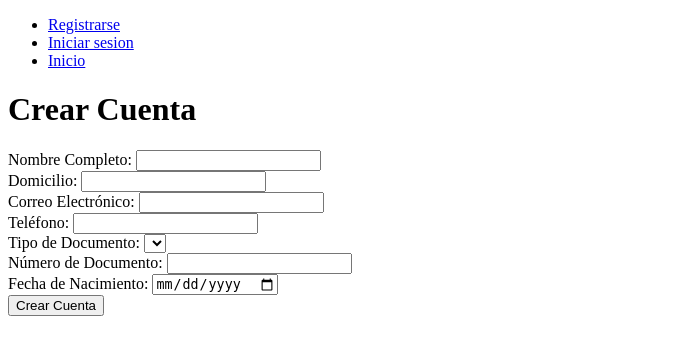
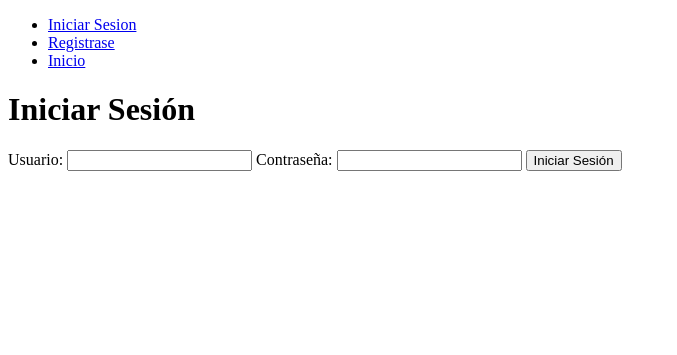
Before and after one commit to tomyasis/UTN, a Django app: page /login/ in a window 1280 px wide. Shown: the top 355 px of the page, without its empty margins (0-677 px from the left). Run offline with Django 4.2, Linux system fonts and the light colour scheme; lists and menus that the app fills with data are empty.

Commit message:
creacion de login y modificaciones de signin

```diff
--- a/UTN/templates/base.html
+++ b/UTN/templates/base.html
@@ -9,10 +9,10 @@
     <nav>
         <ul>
             <li>
-                <a href="/login">Registrarse</a>
+                <a href="/login">Iniciar Sesion</a>
             </li>
             <li>
-                <a href="/singin">Iniciar sesion</a>
+                <a href="/signin">Registrase</a>
             </li>
             <li>
                 <a href="/">Inicio</a>
--- a/UTN/templates/login.html
+++ b/UTN/templates/login.html
@@ -1,38 +1,19 @@
 {% extends 'base.html' %}
 
-{% block title %} Registrarse {% endblock %}
+{% block title %} Iniciar Sesion {% endblock %}
 
 {%block content%}
-<h1>Crear Cuenta</h1>
-    <form method="post">
-        {% csrf_token %}
-        <label for="nombre_completo">Nombre Completo:</label>
-        <input type="text" name="nombre_completo" required><br>
 
-        <label for="domicilio">Domicilio:</label>
-        <input type="text" name="domicilio" required><br>
+<h1>Iniciar Sesión</h1>
 
-        <label for="mail">Correo Electrónico:</label>
-        <input type="email" name="mail" required><br>
+<form action="" method="post">
+    <label for="usuario">Usuario:</label>
+    <input type="text" id="usuario" name="usuario" required>
 
-        <label for="telefono">Teléfono:</label>
-        <input type="text" name="telefono" required><br>
+    <label for="contrasena">Contraseña:</label>
+    <input type="password" id="contrasena" name="contrasena" required>
 
-        <label for="tipodocumento">Tipo de Documento:</label>
-        <select name="tipodocumento" required>
-           {% for tipo_documento in tipos_documentos %}
-               <option value="{{ tipo_documento.id }}">{{ tipo_documento.nombre }}</option>
-           {% endfor %}
-        </select><br>
-
-        <label for="documento">Número de Documento:</label>
-        <input type="text" name="documento" required><br>
-
-        <label for="fecha_nacimiento">Fecha de Nacimiento:</label>
-        <input type="date" name="fecha_nacimiento" required><br>
-
-        <button type="submit">Crear Cuenta</button>
-    </form>
-
+    <input type="submit" value="Iniciar Sesión">
+</form>
 
 {% endblock %}
--- a/UTN/urls.py
+++ b/UTN/urls.py
@@ -4,5 +4,5 @@
 urlpatterns = [
     path('', views.inicio),
     path('login/', views.login),
-    path('singin/', views.singin)
+    path('signin/', views.signin)
 ]
--- a/UTN/views.py
+++ b/UTN/views.py
@@ -1,11 +1,31 @@
-from django.shortcuts import render
+from django.shortcuts import render, redirect
 from UTN.models import *
+from django.contrib.auth import authenticate, login, logout
+from django.http import HttpResponse
+
 
 # Create your views here.
 def inicio(request):
     return render(request, 'index.html')
 
 def login (request):
+    if request.method == 'POST':
+        usuario = request.POST['usuario']
+        contrasena = request.POST['contrasena']
+
+        user = authenticate(request, username=usuario, password=contrasena)
+        if user is not None:
+            login(request, user)
+
+            #request.session["user"] = usuario
+            #request.session["password"] = contrasena
+            return redirect('/')
+        else:
+            return render(request, HttpResponse('logiate bien boludito'))
+    else:
+        return render(request, 'login.html')
+
+def signin(request):
     if request.method == 'POST':
         nombre_completo = request.POST['nombre_completo']
         domicilio = request.POST['domicilio']
@@ -24,8 +44,7 @@
             documento=documento,
             fecha_nacimiento=fecha_nacimiento
         )
+        return redirect('/')
     else:
-        return render(request, 'login.html')
-
-def singin(request):
-    return render(request, 'singin.html')
+        tiposdocumento = Tipodocumento.objects.all()
+        return render(request, 'signin.html', { 'tipos_documentos' : tiposdocumento})
```
Also changed, not shown: UTN/templates/signin.html (added, +38 -0 lines), UTN/templates/singin.html (deleted, +0 -19 lines).
